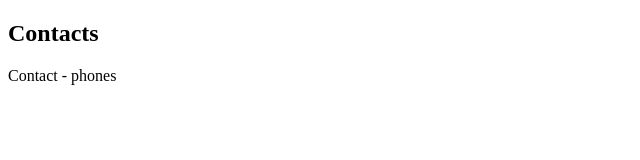
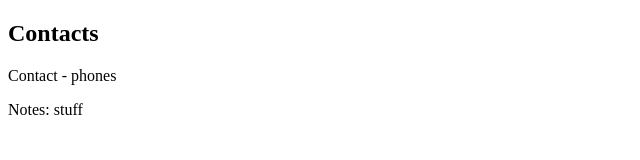
Before and after one commit to JSPolania/tutorialgithub3, a plain HTML site: page contacts.html in a window 1280 px wide. Shown: the full height of the page, 0-640 px from the left. Drawn offline with Linux system fonts and the light colour scheme.

Commit message:
added notes in completed contacts page

```diff
--- a/contacts.html
+++ b/contacts.html
@@ -9,6 +9,8 @@
 
     <p>Contact - phones</p>
 
+    <p>Notes: stuff</P>
+
 
 </body>
 </html>
```
